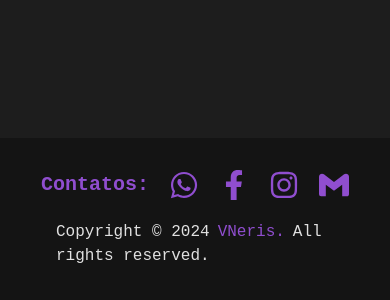
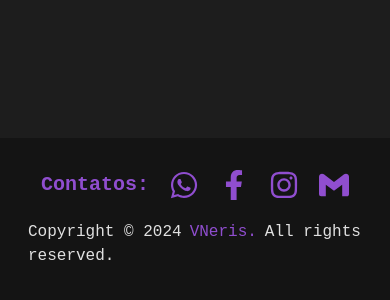
Before and after one commit to VNeris/portfolio, a React (Vite) app: page / in a window 390 px wide. Shown: the part 6758-7058 px from the top of the page. Built offline with nearby package versions, Linux system fonts and the light colour scheme.

Commit message:
update: padding-footer-cell

```diff
--- a/src/Components/Footer.jsx
+++ b/src/Components/Footer.jsx
@@ -42,7 +42,7 @@ export const Footer = () => {
 
                   {/*FOOTER*/}
             <div className=''>
-                  <div className="px-9">Copyright © 2024
+                  <div className="px-2 md:px-9">Copyright © 2024
                     <a href="https://github.com/VNeris/" target="_blank"className="text-amethyst-600 hover:text-amethyst-400 px-2">
                         VNeris.
                     </a>
```
